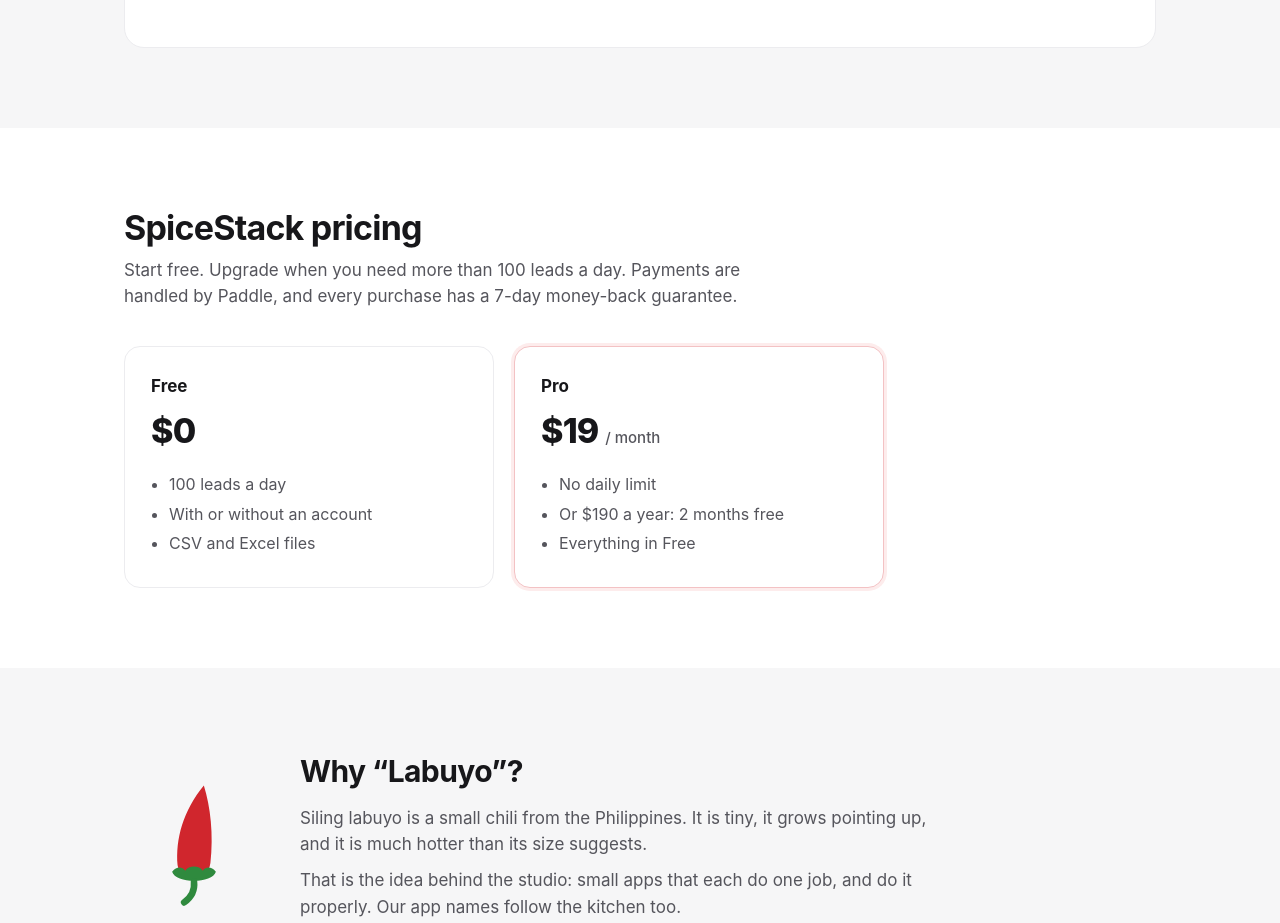
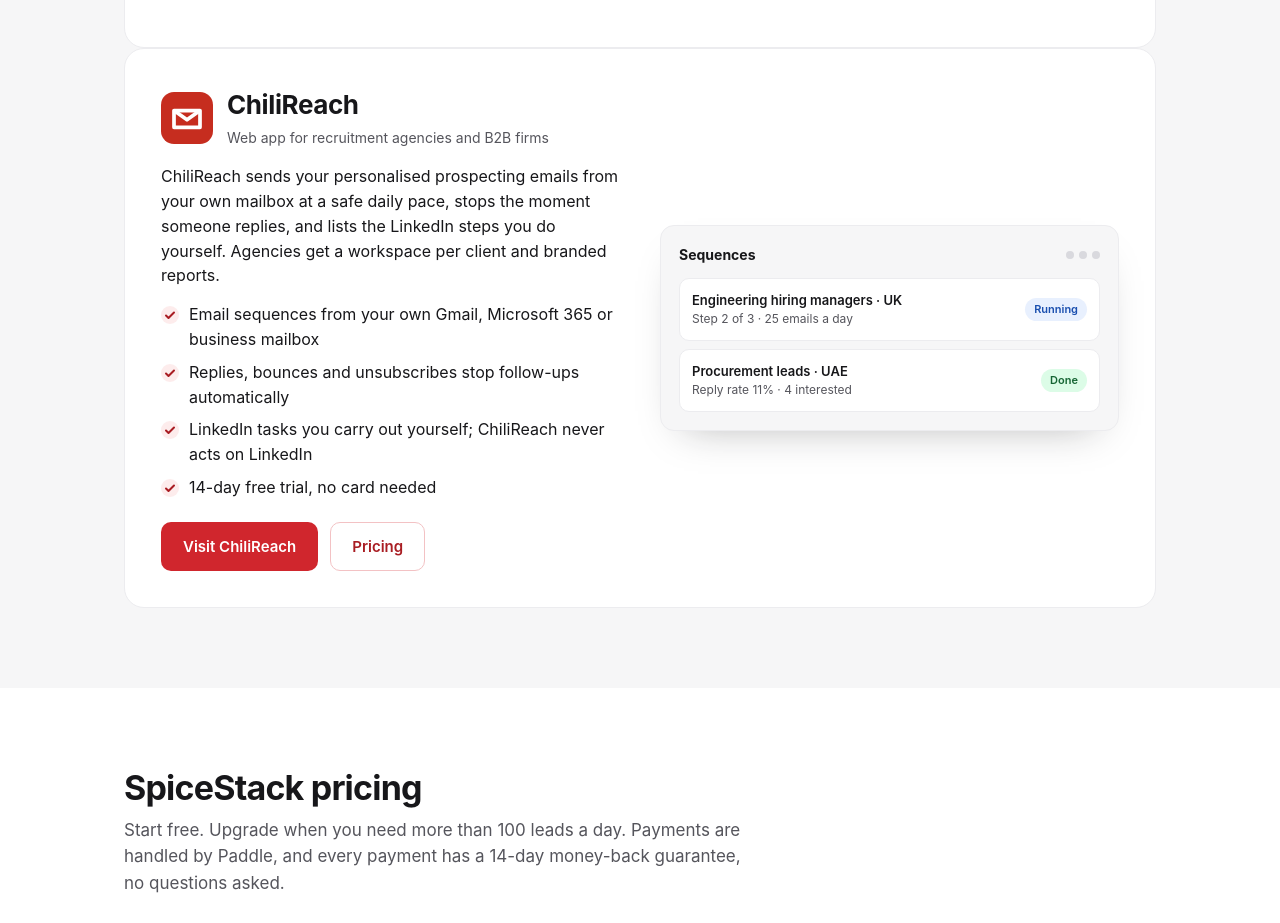
Before and after one commit to noel09manalungsung/labuyo-site, a plain HTML site: page index.html in a window 1280 px wide. Shown: the part 1312-2235 px from the top of the page. Drawn offline with Linux system fonts and the light colour scheme.

Commit message:
Refunds 14 days; add ChiliReach (Paddle review)
Paddle requires a refund window of at least 14 days; 7 days was below
it. ChiliReach is listed so the company site matches the products sold.

Co-Authored-By: Claude Opus 5.5 <noreply@anthropic.com>

```diff
--- a/index.html
+++ b/index.html
@@ -4,7 +4,7 @@
 <meta charset="utf-8">
 <meta name="viewport" content="width=device-width, initial-scale=1">
 <title>Labuyo · Small tools for sales and marketing work</title>
-<meta name="description" content="Labuyo is a small software studio making browser extensions and web apps for sales and marketing work. Its first app is SpiceStack, which exports the leads your Apollo search shows.">
+<meta name="description" content="Labuyo is a small software studio making browser extensions and web apps for sales and marketing work. Its apps are SpiceStack, which exports the leads your Apollo search shows, and ChiliReach, personal sales prospecting from your own mailbox.">
 <meta name="theme-color" content="#D0262D">
 <meta property="og:title" content="Labuyo">
 <meta property="og:description" content="Small tools for sales and marketing work. First app: SpiceStack.">
@@ -162,7 +162,7 @@
     <div class="wrap">
       <div class="section-head">
         <h2>Our apps</h2>
-        <p>One app so far. More will follow, each with its own job.</p>
+        <p>Two apps so far, each with its own job.</p>
       </div>
       <article class="app" id="spicestack">
         <div>
@@ -214,6 +214,47 @@
           </div>
         </div>
       </article>
+      <article class="app" id="chilireach">
+        <div>
+          <div class="app-head">
+            <svg width="52" height="52" viewBox="0 0 28 28" aria-hidden="true"><rect width="28" height="28" rx="7" fill="#c62d1f"/><path d="M7 10h14v9H7z" fill="none" stroke="#fff" stroke-width="2" stroke-linejoin="round"/><path d="M7 10l7 5 7-5" fill="none" stroke="#fff" stroke-width="2" stroke-linejoin="round"/></svg>
+            <div>
+              <h3>ChiliReach</h3>
+              <span>Web app for recruitment agencies and B2B firms</span>
+            </div>
+          </div>
+          <p>ChiliReach sends your personalised prospecting emails from your own mailbox at a safe
+            daily pace, stops the moment someone replies, and lists the LinkedIn steps you do
+            yourself. Agencies get a workspace per client and branded reports.</p>
+          <ul class="checks">
+            <li>Email sequences from your own Gmail, Microsoft 365 or business mailbox</li>
+            <li>Replies, bounces and unsubscribes stop follow-ups automatically</li>
+            <li>LinkedIn tasks you carry out yourself; ChiliReach never acts on LinkedIn</li>
+            <li>14-day free trial, no card needed</li>
+          </ul>
+          <div class="actions">
+            <a class="button" href="https://chilireach.labuyo.app/">Visit ChiliReach</a>
+            <a class="button ghost" href="https://chilireach.labuyo.app/pricing">Pricing</a>
+          </div>
+        </div>
+        <div class="mock" aria-hidden="true">
+          <div class="mock-top"><strong>Sequences</strong><div class="dots"><i></i><i></i><i></i></div></div>
+          <div class="row">
+            <div style="min-width:0">
+              <div class="name">Engineering hiring managers · UK</div>
+              <div class="meta">Step 2 of 3 · 25 emails a day</div>
+            </div>
+            <span class="chip running">Running</span>
+          </div>
+          <div class="row">
+            <div style="min-width:0">
+              <div class="name">Procurement leads · UAE</div>
+              <div class="meta">Reply rate 11% · 4 interested</div>
+            </div>
+            <span class="chip done">Done</span>
+          </div>
+        </div>
+      </article>
     </div>
   </section>
 
@@ -222,7 +263,7 @@
       <div class="section-head">
         <h2>SpiceStack pricing</h2>
         <p>Start free. Upgrade when you need more than 100 leads a day. Payments are handled by
-          Paddle, and every purchase has a 7-day money-back guarantee.</p>
+          Paddle, and every payment has a 14-day money-back guarantee, no questions asked.</p>
       </div>
       <div class="plans">
         <div class="plan">
@@ -270,7 +311,7 @@
         </div>
         <div class="principle">
           <h3>Plain pricing</h3>
-          <p>A free plan, one paid plan, and a 7-day refund if it does not work for you.</p>
+          <p>Clear plans, and a 14-day refund if an app does not work for you.</p>
         </div>
       </div>
     </div>
@@ -281,7 +322,7 @@
       <div class="contact">
         <div>
           <h2>Questions or ideas?</h2>
-          <p>Email us about SpiceStack, a refund, or a tool you wish existed.</p>
+          <p>Email us about SpiceStack, ChiliReach, a refund, or a tool you wish existed.</p>
         </div>
         <a class="button" href="mailto:support@labuyo.app">support@labuyo.app</a>
       </div>
```
Also changed, not shown: terms/index.html (+1 -1 lines).
